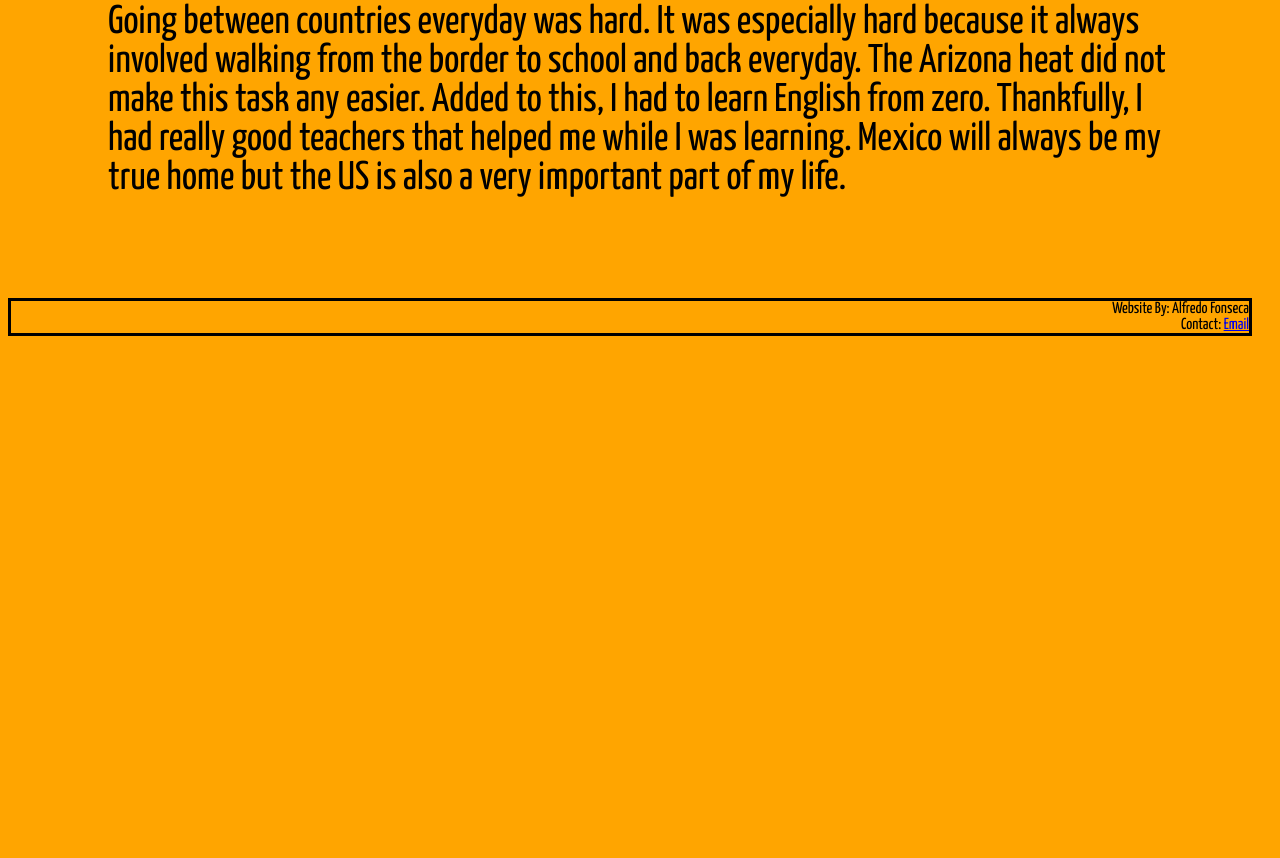
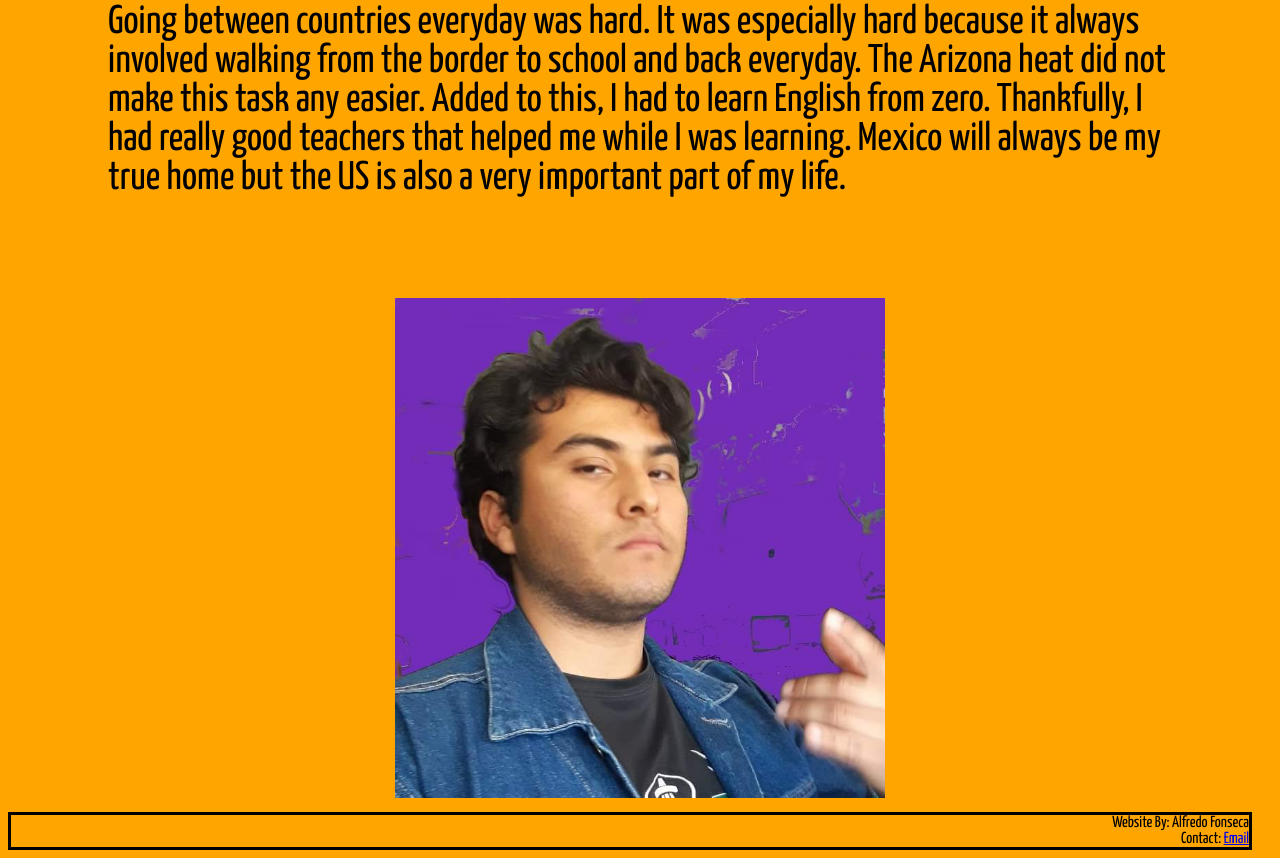
Before and after one commit to nineteenfrog/IGME-110, a plain HTML site: page index.html in a window 1280 px wide. Shown: the part 515-1373 px from the top of the page. Before the commit the page ends 859 px from the top, so only its background shows below. Drawn offline with Linux system fonts and the light colour scheme.

Commit message:
Update index.html

```diff
--- a/index.html
+++ b/index.html
@@ -16,6 +16,7 @@
     </p>
     </div>
     <div align= "center">
+    <img src="media/me.jpg" width = "490" height = "500">
          </div>
     </body>
     <footer>
```
